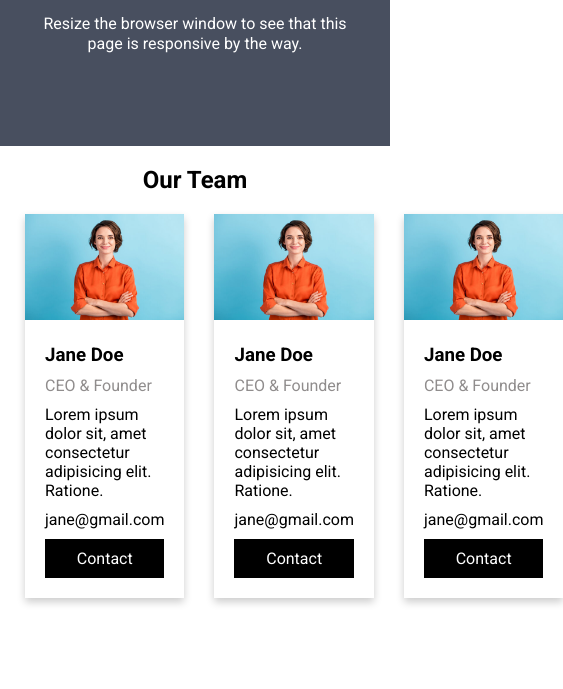
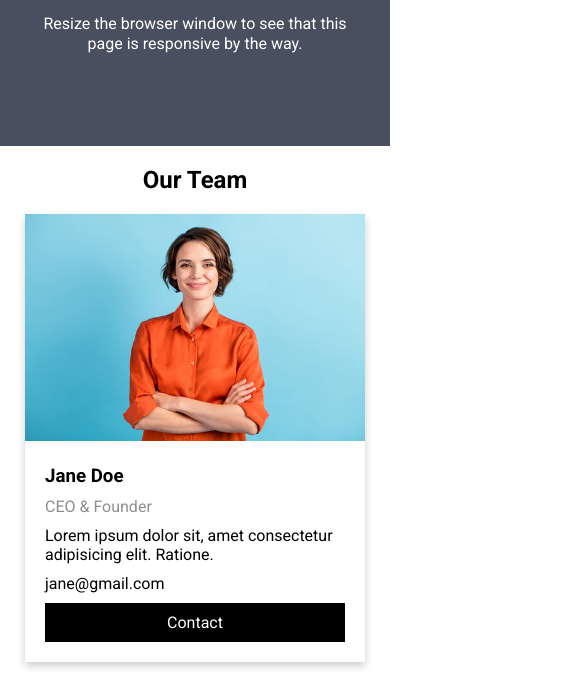
Before and after one commit to mayesha6/homework9, a plain HTML site: page index.html in a window 390 px wide. Shown: the part 154-843 px from the top of the page, 563 px wide, since content can reach past the window. Drawn offline with Linux system fonts and the light colour scheme; a web font is replaced by a local one.

Commit message:
responsive done

```diff
--- a/assets/css/responsive.css
+++ b/assets/css/responsive.css
@@ -1,10 +1,10 @@
 @media only screen and (max-width: 767px) {
-    .news{
+    .team-member{
         grid-template-columns: 1fr 1fr;
     }
   }
 @media only screen and (max-width: 575px) {
-    .news{
+    .team-member{
         grid-template-columns: 1fr;
     }
   }
```
